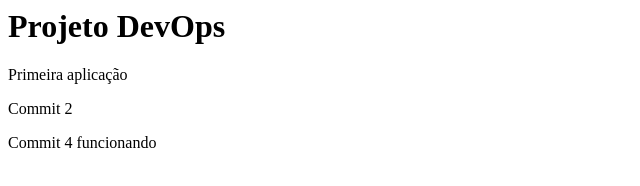
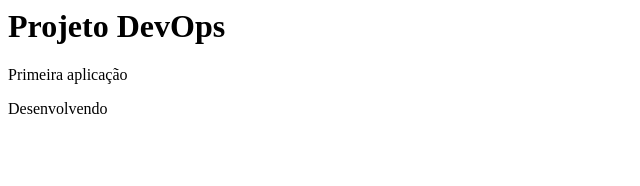
Before and after one commit to Keven-Freitas/projeto-devops, a plain HTML site: page index.html in a window 1280 px wide. Shown: the whole page, without its empty margins (0-640 px from the left). Drawn offline with Linux system fonts and the light colour scheme.

Commit message:
feat: adiciona nova linha

```diff
--- a/index.html
+++ b/index.html
@@ -1,6 +1,4 @@
 <h1>Projeto DevOps</h1>
 <p>Primeira aplicação</p>
 
-<p>Commit 2</p>
-
-<p>Commit 4 funcionando</p>
+<p>Desenvolvendo</p>
```
